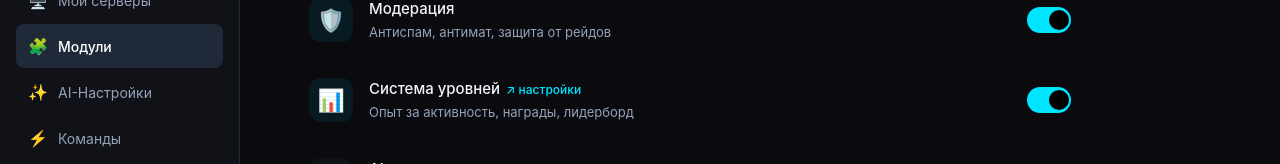
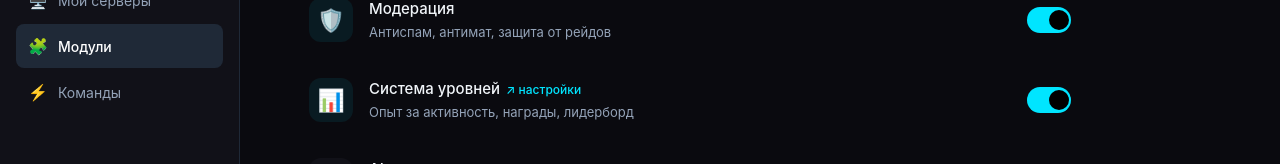
Before and after one commit to R4YDMOND/nova-bot, a Next.js app in the folder frontend/: page /dashboard/modules in a window 1280 px wide. Shown: the part 158-322 px from the top of the page. Built offline with nearby package versions, Linux system fonts and the light colour scheme.

Commit message:
Update page.tsx

```diff
--- a/frontend/src/app/dashboard/modules/page.tsx
+++ b/frontend/src/app/dashboard/modules/page.tsx
@@ -36,7 +36,6 @@ export default function ModulesPage() {
             { icon: '📊', label: 'Обзор', href: '/dashboard' },
             { icon: '🖥️', label: 'Мои серверы', href: '/dashboard' },
             { icon: '🧩', label: 'Модули', href: '/dashboard/modules' },
-            { icon: '✨', label: 'AI-Настройки', href: '/dashboard/ai' },
             { icon: '⚡', label: 'Команды', href: '/dashboard/commands' },
           ].map((item, i) => {
             const isActive = item.label === 'Модули'
```
